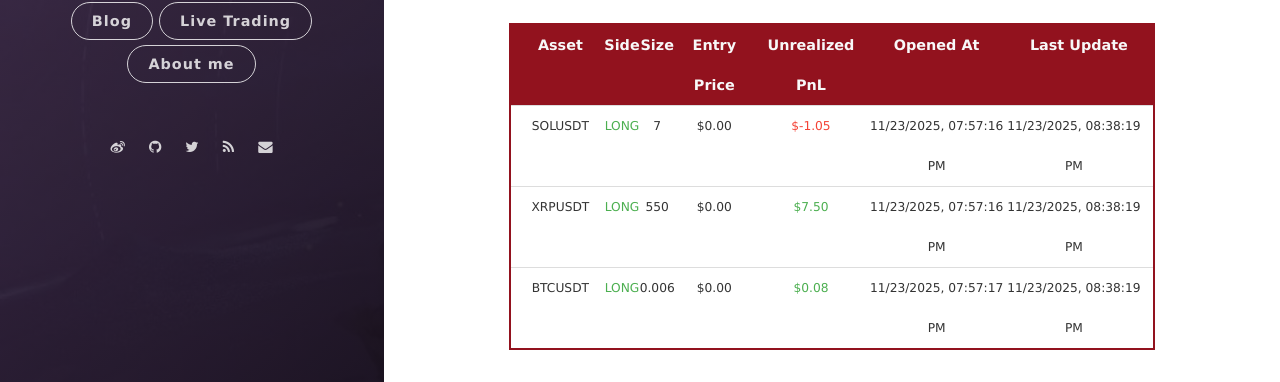
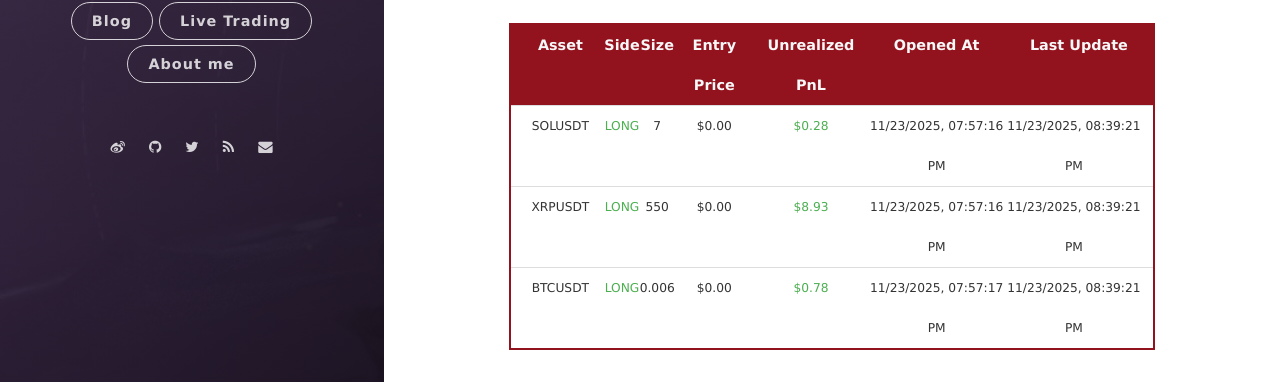
Before and after one commit to leeyegy/leeyegy.github.io, a Jekyll site: the page built from live-trading.html, in a window 1280 px wide and 1026 px high. Shown: the part 576-958 px from the top of the window. Built offline with Jekyll 4.4.1, drawn with Linux system fonts in a browser that asks for light colours; nearby versions of some CDN libraries.

Commit message:
AccountMonitor: refresh positions 2025-11-24T04:39:21+08:00

```diff
--- a/assets/data/binance/positions.json
+++ b/assets/data/binance/positions.json
@@ -4,26 +4,26 @@
     "side": "LONG",
     "size": 7.0,
     "entryPrice": 0.0,
-    "unrealizedPnl": -1.05,
+    "unrealizedPnl": 0.28,
     "openedAt": "2025-11-24T03:57:16+08:00",
-    "reportedAt": "2025-11-24T04:38:19+08:00"
+    "reportedAt": "2025-11-24T04:39:21+08:00"
   },
   {
     "symbol": "XRPUSDT",
     "side": "LONG",
     "size": 550.0,
     "entryPrice": 0.0,
-    "unrealizedPnl": 7.5049645,
+    "unrealizedPnl": 8.926522,
     "openedAt": "2025-11-24T03:57:16+08:00",
-    "reportedAt": "2025-11-24T04:38:19+08:00"
+    "reportedAt": "2025-11-24T04:39:21+08:00"
   },
   {
     "symbol": "BTCUSDT",
     "side": "LONG",
     "size": 0.006,
     "entryPrice": 0.0,
-    "unrealizedPnl": 0.082243,
+    "unrealizedPnl": 0.7776,
     "openedAt": "2025-11-24T03:57:17+08:00",
-    "reportedAt": "2025-11-24T04:38:19+08:00"
+    "reportedAt": "2025-11-24T04:39:21+08:00"
   }
 ]
```
